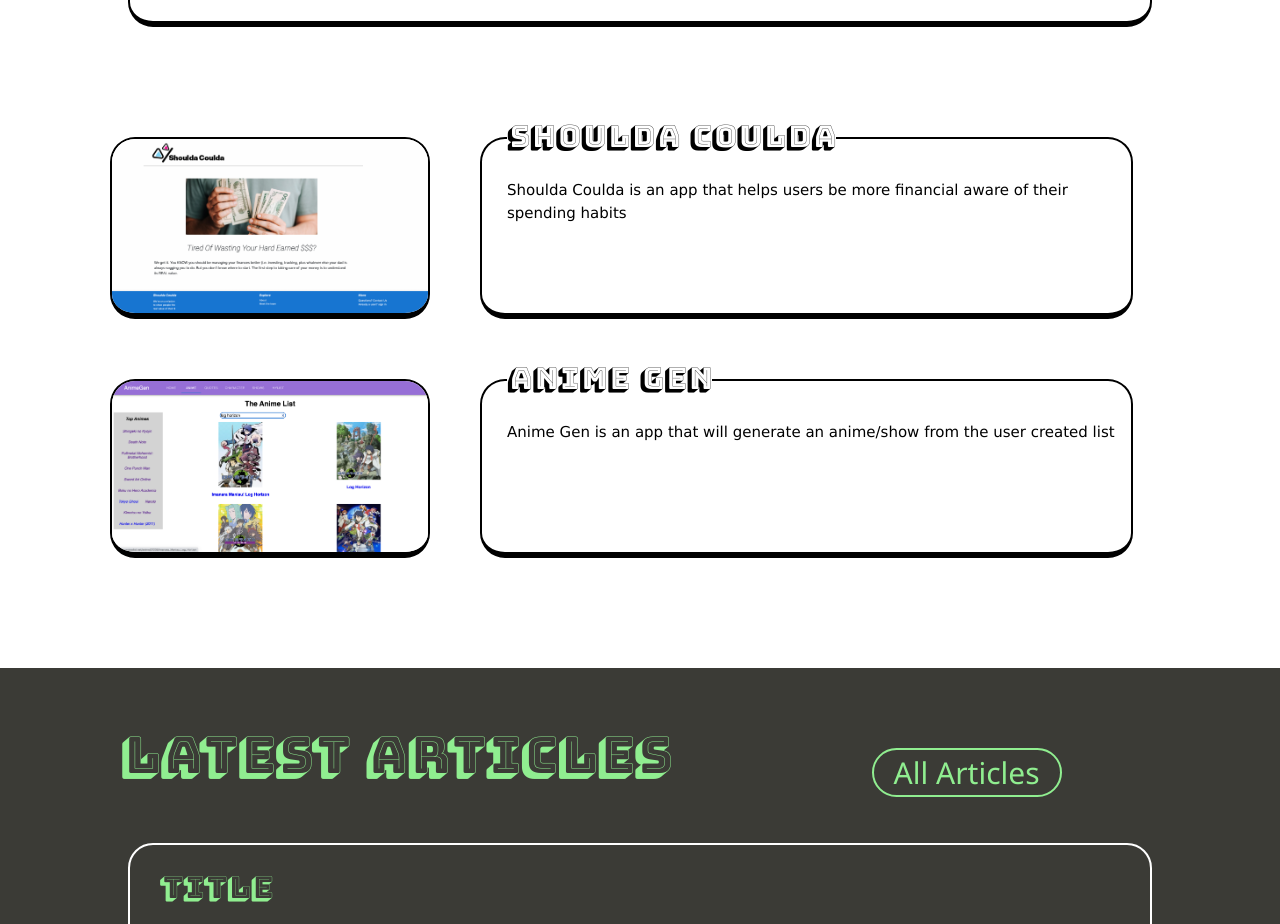
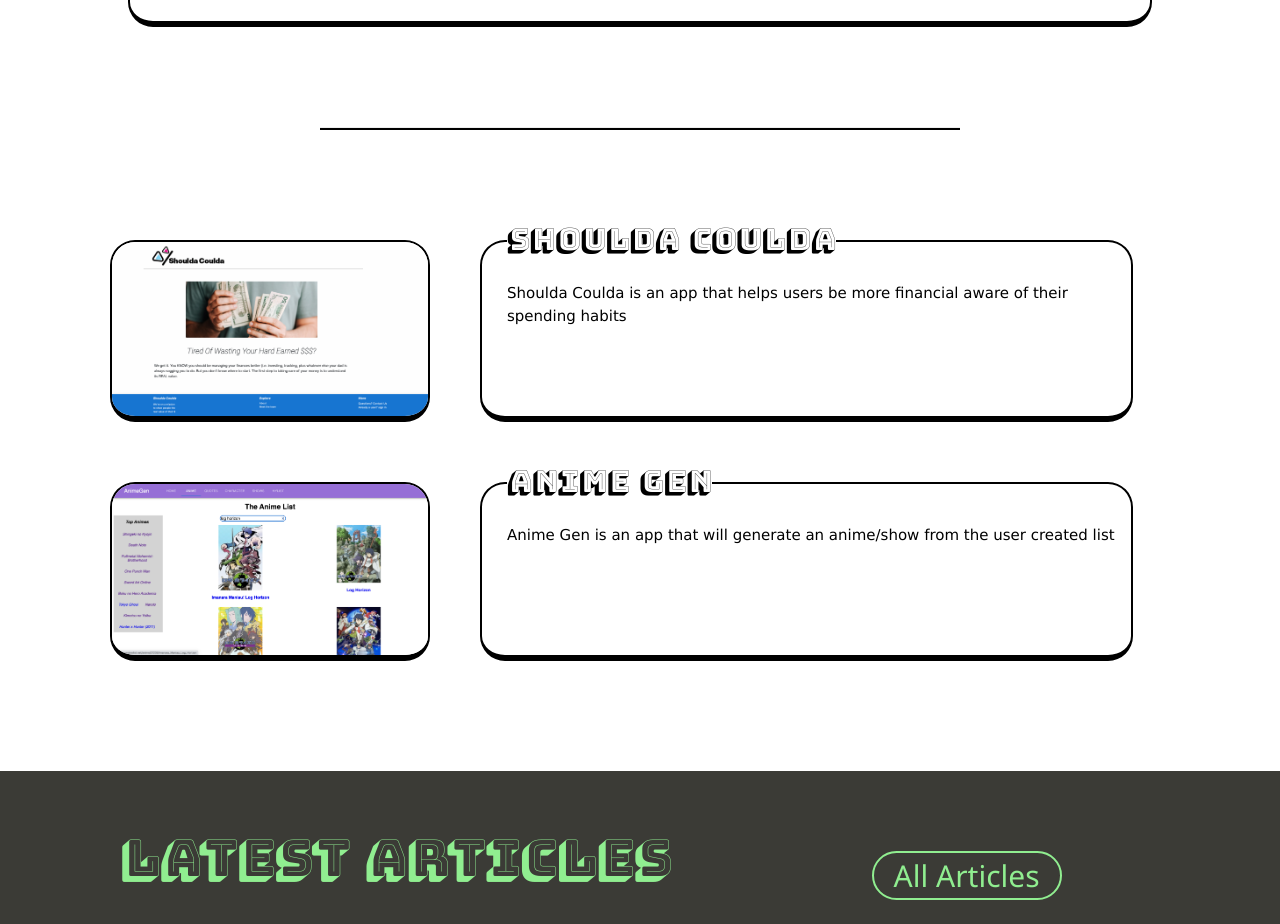
Before and after one commit to StudentCZ/my-website, a React (Create React App) app: page / in a window 1280 px wide. Shown: the part 1056-1980 px from the top of the page. Built offline with nearby package versions, Linux system fonts and the light colour scheme.

Commit message:
added a line break to create some seperation in project components

```diff
--- a/src/components/ProjectSkillBar.js
+++ b/src/components/ProjectSkillBar.js
@@ -3,6 +3,7 @@ import style from './ProjectSkillBar.module.css';
 
 const ProjectSkillBar = () => {
   return (
+    <>
       <div className={style.skillBar}>
         <div className={style.skillContainer}>
           <div className={style.skillCol1}>
@@ -24,6 +25,10 @@ const ProjectSkillBar = () => {
           </div>
         </div>
       </div>
+      <div className={style.lineDiv}>
+        <hr className={style.line} />
+      </div>
+    </>
   );
 };
 
--- a/src/components/ProjectSkillBar.module.css
+++ b/src/components/ProjectSkillBar.module.css
@@ -20,3 +20,16 @@
   padding-top: 10px;
   padding-bottom: 10px;
 }
+
+.lineDiv {
+  margin-top: 100px;
+  display: block;
+}
+
+.line {
+  width: 50vw;
+  height: 2px;
+  background-color: black;
+  margin-left: auto;
+  margin-right: auto;
+}
```
Lines whose indentation alone changed are shown as unchanged.
